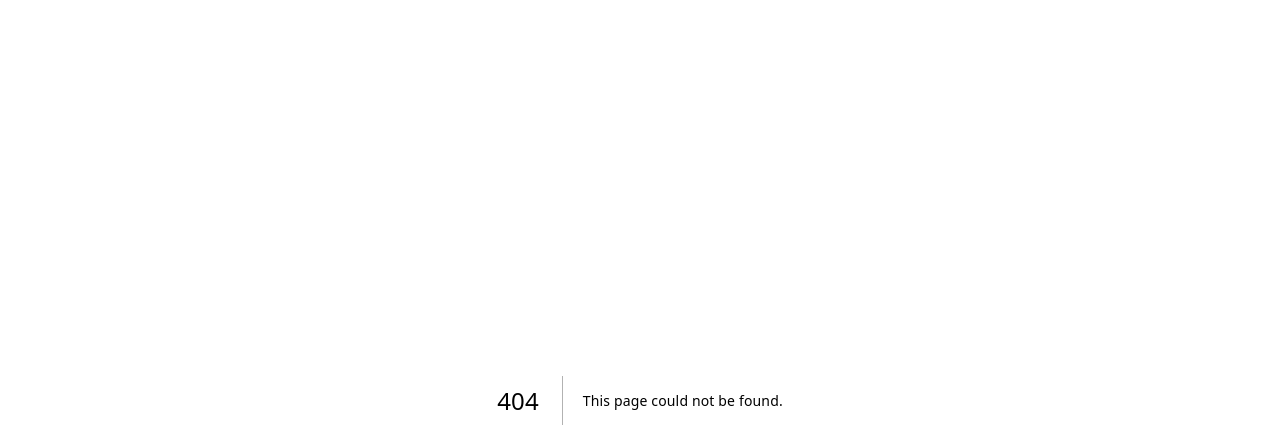
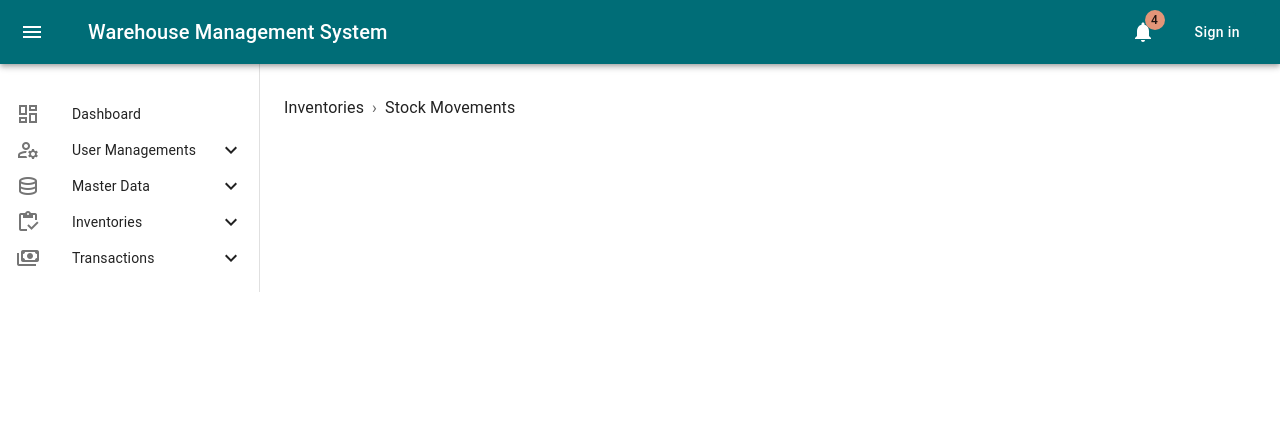
Before and after one commit to huda16/boilerplate-nextjs, a Next.js app: page /inventories/stock-movements in a window 1280 px wide. Before the commit this address had no page. Shown: the top 448 px of the page. Built offline with nearby package versions, Linux system fonts and the light colour scheme; no server answers.

Commit message:
feat: add base page

```diff
--- a/src/app/(dashboard)/outbound/page.tsx
+++ b/src/app/(dashboard)/inventories/items/page.tsx
@@ -1,10 +1,11 @@
 import { Breadcrumbs, Grid, Stack, Typography } from "@mui/material";
 
-export default function OutboundPage() {
+export default function InventoriesItemsPage() {
   return (
     <Stack gap={2}>
       <Breadcrumbs separator="›" aria-label="breadcrumb">
-        <Typography color="text.primary">Outbound</Typography>
+        <Typography color="text.primary">Inventories</Typography>
+        <Typography color="text.primary">Items</Typography>
       </Breadcrumbs>
       <Grid container spacing={3}>
         <Grid item xs={12}></Grid>
--- /dev/null
+++ b/src/app/(dashboard)/inventories/stock-movements/page.tsx
@@ -0,0 +1,15 @@
+import { Breadcrumbs, Grid, Stack, Typography } from "@mui/material";
+
+export default function InventoriesStockMovementsPage() {
+  return (
+    <Stack gap={2}>
+      <Breadcrumbs separator="›" aria-label="breadcrumb">
+        <Typography color="text.primary">Inventories</Typography>
+        <Typography color="text.primary">Stock Movements</Typography>
+      </Breadcrumbs>
+      <Grid container spacing={3}>
+        <Grid item xs={12}></Grid>
+      </Grid>
+    </Stack>
+  );
+}
--- /dev/null
+++ b/src/app/(dashboard)/inventories/storages/page.tsx
@@ -0,0 +1,15 @@
+import { Breadcrumbs, Grid, Stack, Typography } from "@mui/material";
+
+export default function InventoriesStoragesPage() {
+  return (
+    <Stack gap={2}>
+      <Breadcrumbs separator="›" aria-label="breadcrumb">
+        <Typography color="text.primary">Inventories</Typography>
+        <Typography color="text.primary">Storages</Typography>
+      </Breadcrumbs>
+      <Grid container spacing={3}>
+        <Grid item xs={12}></Grid>
+      </Grid>
+    </Stack>
+  );
+}
--- /dev/null
+++ b/src/app/(dashboard)/master-data/companies/page.tsx
@@ -0,0 +1,15 @@
+import { Breadcrumbs, Grid, Stack, Typography } from "@mui/material";
+
+export default function MasterDataCompaniesPage() {
+  return (
+    <Stack gap={2}>
+      <Breadcrumbs separator="›" aria-label="breadcrumb">
+        <Typography color="text.primary">Master Data</Typography>
+        <Typography color="text.primary">Companies</Typography>
+      </Breadcrumbs>
+      <Grid container spacing={3}>
+        <Grid item xs={12}></Grid>
+      </Grid>
+    </Stack>
+  );
+}
--- /dev/null
+++ b/src/app/(dashboard)/master-data/configurations/page.tsx
@@ -0,0 +1,15 @@
+import { Breadcrumbs, Grid, Stack, Typography } from "@mui/material";
+
+export default function MasterDataConfigurationsPage() {
+  return (
+    <Stack gap={2}>
+      <Breadcrumbs separator="›" aria-label="breadcrumb">
+        <Typography color="text.primary">Master Data</Typography>
+        <Typography color="text.primary">Configurations</Typography>
+      </Breadcrumbs>
+      <Grid container spacing={3}>
+        <Grid item xs={12}></Grid>
+      </Grid>
+    </Stack>
+  );
+}
--- /dev/null
+++ b/src/app/(dashboard)/master-data/master-files/page.tsx
@@ -0,0 +1,15 @@
+import { Breadcrumbs, Grid, Stack, Typography } from "@mui/material";
+
+export default function MasterDataMasterFilesPage() {
+  return (
+    <Stack gap={2}>
+      <Breadcrumbs separator="›" aria-label="breadcrumb">
+        <Typography color="text.primary">Master Data</Typography>
+        <Typography color="text.primary">Master Files</Typography>
+      </Breadcrumbs>
+      <Grid container spacing={3}>
+        <Grid item xs={12}></Grid>
+      </Grid>
+    </Stack>
+  );
+}
--- a/src/app/(dashboard)/inbound/page.tsx
+++ b/src/app/(dashboard)/master-data/products/page.tsx
@@ -1,10 +1,11 @@
 import { Breadcrumbs, Grid, Stack, Typography } from "@mui/material";
 
-export default function InboundPage() {
+export default function MasterDataProductsPage() {
   return (
     <Stack gap={2}>
       <Breadcrumbs separator="›" aria-label="breadcrumb">
-        <Typography color="text.primary">Inbound</Typography>
+        <Typography color="text.primary">Master Data</Typography>
+        <Typography color="text.primary">Products</Typography>
       </Breadcrumbs>
       <Grid container spacing={3}>
         <Grid item xs={12}></Grid>
--- /dev/null
+++ b/src/app/(dashboard)/master-data/user-companies/page.tsx
@@ -0,0 +1,15 @@
+import { Breadcrumbs, Grid, Stack, Typography } from "@mui/material";
+
+export default function MasterDataUserCompaniesPage() {
+  return (
+    <Stack gap={2}>
+      <Breadcrumbs separator="›" aria-label="breadcrumb">
+        <Typography color="text.primary">Master Data</Typography>
+        <Typography color="text.primary">User Companies</Typography>
+      </Breadcrumbs>
+      <Grid container spacing={3}>
+        <Grid item xs={12}></Grid>
+      </Grid>
+    </Stack>
+  );
+}
--- /dev/null
+++ b/src/app/(dashboard)/master-data/warehouses/page.tsx
@@ -0,0 +1,15 @@
+import { Breadcrumbs, Grid, Stack, Typography } from "@mui/material";
+
+export default function MasterDataWarehousesPage() {
+  return (
+    <Stack gap={2}>
+      <Breadcrumbs separator="›" aria-label="breadcrumb">
+        <Typography color="text.primary">Master Data</Typography>
+        <Typography color="text.primary">Warehouses</Typography>
+      </Breadcrumbs>
+      <Grid container spacing={3}>
+        <Grid item xs={12}></Grid>
+      </Grid>
+    </Stack>
+  );
+}
--- /dev/null
+++ b/src/app/(dashboard)/transactions/items/page.tsx
@@ -0,0 +1,15 @@
+import { Breadcrumbs, Grid, Stack, Typography } from "@mui/material";
+
+export default function TransactionsItemMovementsPage() {
+  return (
+    <Stack gap={2}>
+      <Breadcrumbs separator="›" aria-label="breadcrumb">
+        <Typography color="text.primary">Transactions</Typography>
+        <Typography color="text.primary">Item Movements</Typography>
+      </Breadcrumbs>
+      <Grid container spacing={3}>
+        <Grid item xs={12}></Grid>
+      </Grid>
+    </Stack>
+  );
+}
--- /dev/null
+++ b/src/app/(dashboard)/transactions/payments/page.tsx
@@ -0,0 +1,15 @@
+import { Breadcrumbs, Grid, Stack, Typography } from "@mui/material";
+
+export default function TransactionsPaymentsPage() {
+  return (
+    <Stack gap={2}>
+      <Breadcrumbs separator="›" aria-label="breadcrumb">
+        <Typography color="text.primary">Transactions</Typography>
+        <Typography color="text.primary">Payments</Typography>
+      </Breadcrumbs>
+      <Grid container spacing={3}>
+        <Grid item xs={12}></Grid>
+      </Grid>
+    </Stack>
+  );
+}
--- /dev/null
+++ b/src/app/(dashboard)/transactions/rental-contracts/page.tsx
@@ -0,0 +1,15 @@
+import { Breadcrumbs, Grid, Stack, Typography } from "@mui/material";
+
+export default function TransactionsRentalContractsPage() {
+  return (
+    <Stack gap={2}>
+      <Breadcrumbs separator="›" aria-label="breadcrumb">
+        <Typography color="text.primary">Transactions</Typography>
+        <Typography color="text.primary">Rental Contracts</Typography>
+      </Breadcrumbs>
+      <Grid container spacing={3}>
+        <Grid item xs={12}></Grid>
+      </Grid>
+    </Stack>
+  );
+}
```
